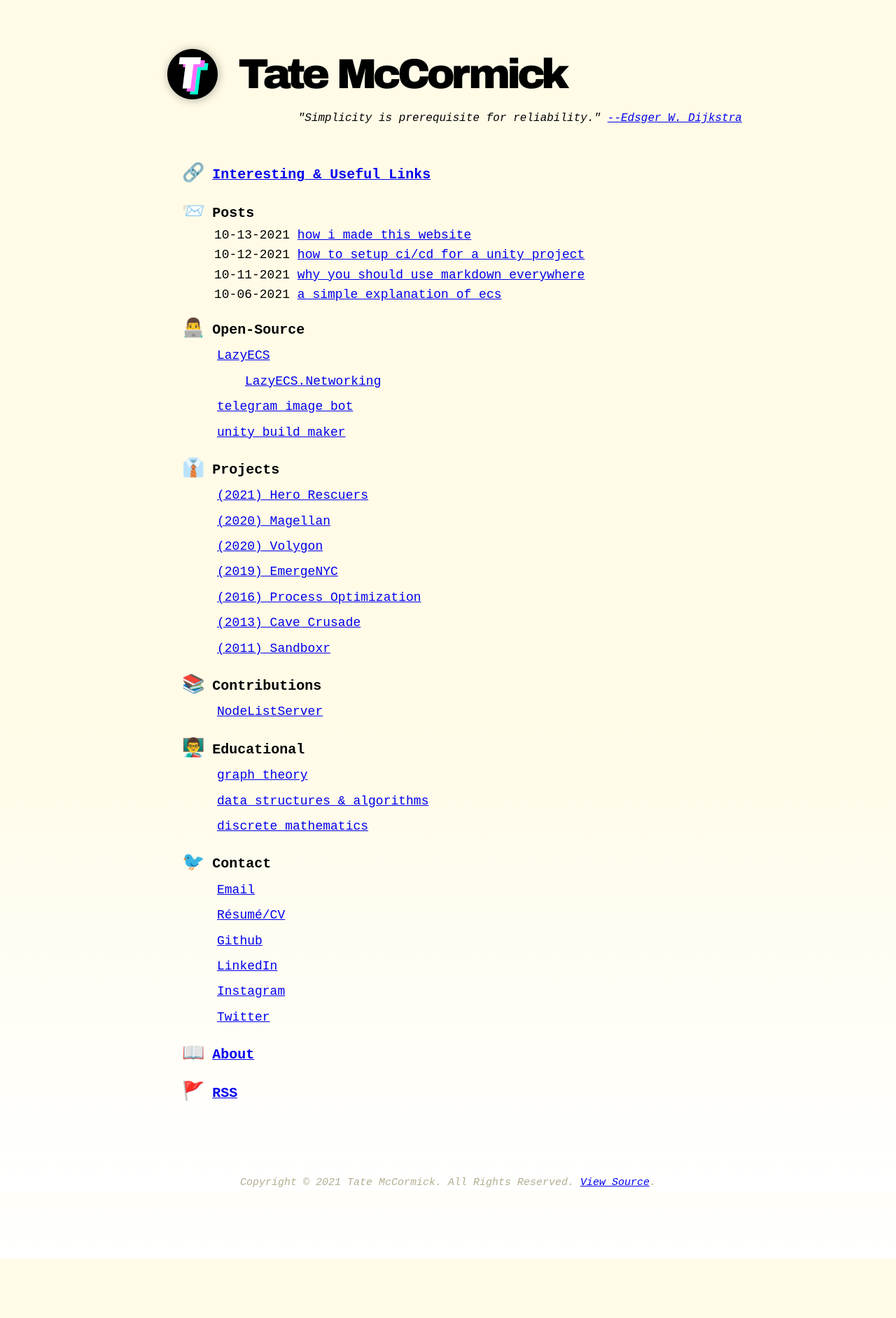
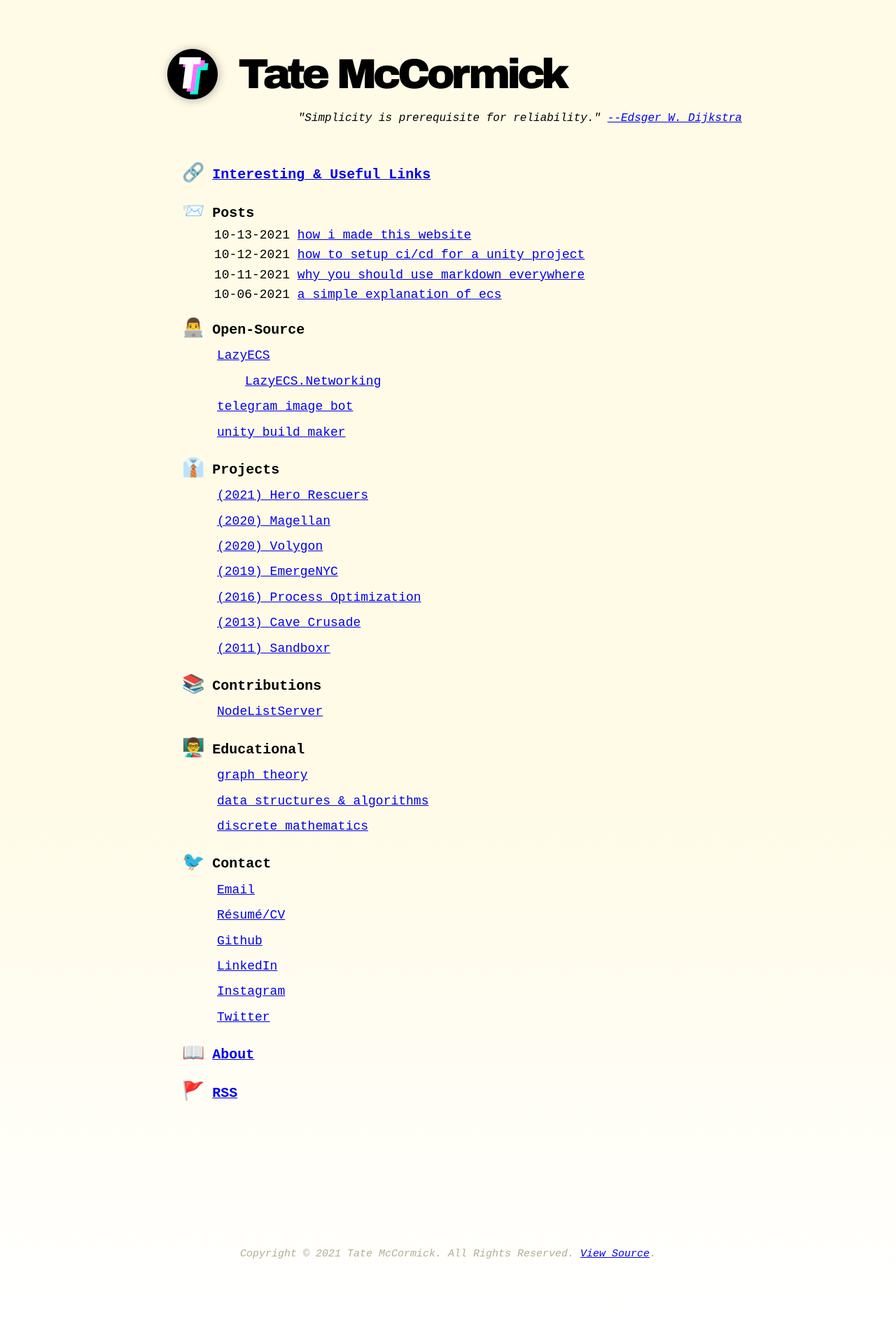
Before and after one commit to tatelax/tatelax.github.io, a Jekyll site: the page built from index.markdown, in a window 1280 px wide. Shown: the whole page at 70% size. Built offline with Jekyll 4.4.1, drawn with Linux system fonts in a browser that asks for light colours.

Commit message:
Fix footer

```diff
--- a/_includes/footer.html
+++ b/_includes/footer.html
@@ -1,4 +1,4 @@
-<p style="text-align:center; color:#b3ad91;">
+<p style="text-align:center; color:#b3ad91; margin-top: 200px;">
     <i><small>
     Copyright &copy; <script>document.write(new Date().getFullYear())</script> Tate McCormick. All Rights Reserved. <a href="https://github.com/tatelax/tatelax.github.io">View Source</a>.
     </small></i>
--- a/_layouts/default.html
+++ b/_layouts/default.html
@@ -40,6 +40,8 @@ Art by Rowan Crawford.
     <main class="page-content" aria-label="Content">
       <div class="w">
         {{ content }}
+
+        {%-include footer.html-%}
       </div>
     </main>
 
@@ -49,6 +51,5 @@ Art by Rowan Crawford.
       {% endfor %}
     {% endif %}
 
-    {%-include footer.html-%}
   </body>
 </html>
```
